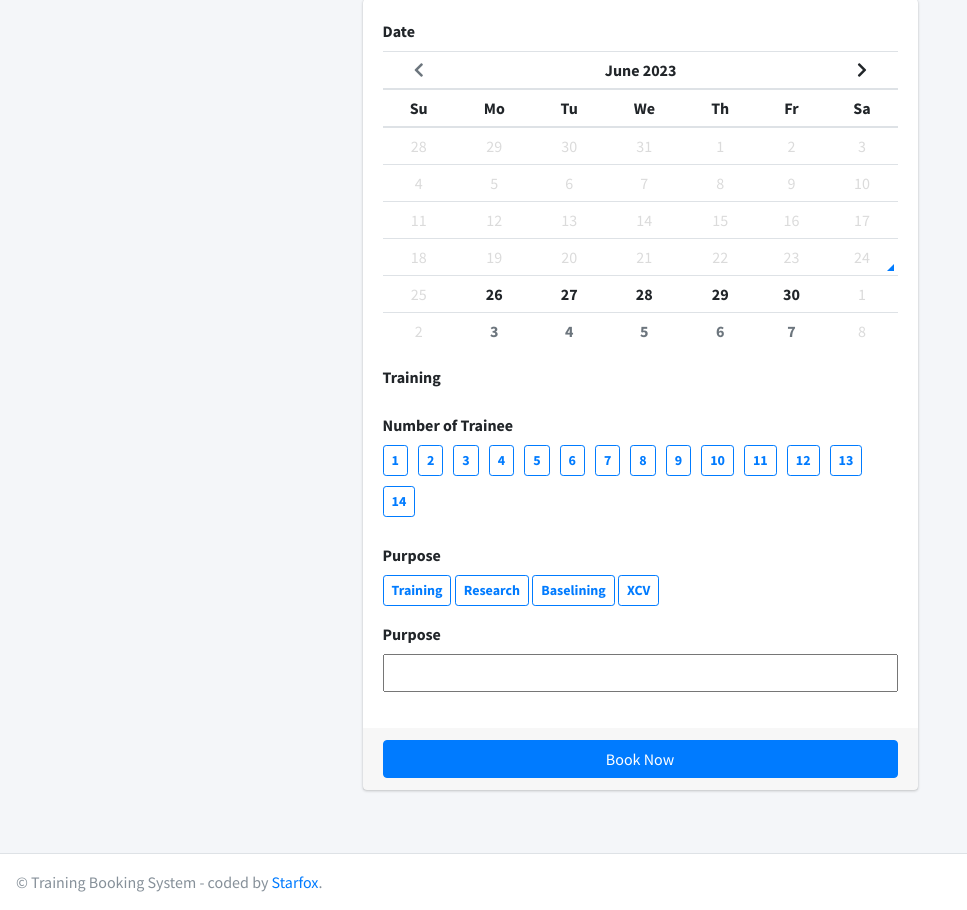
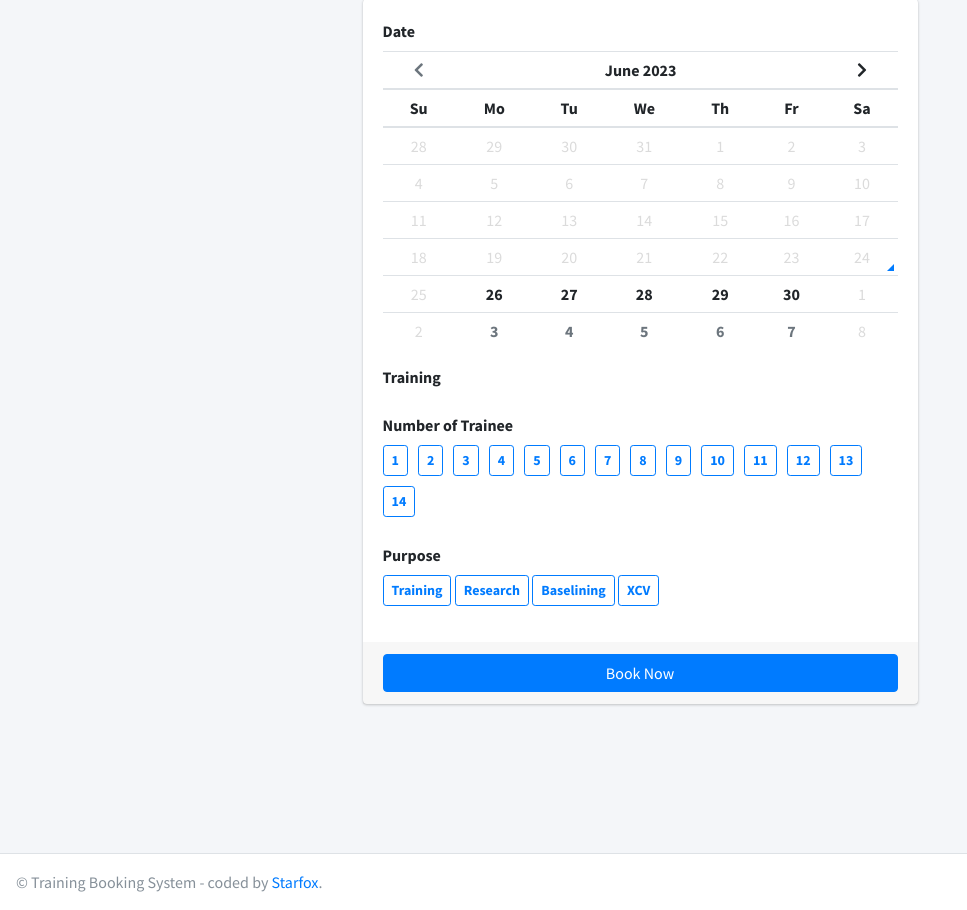
Before and after one commit to penghwee-sng/0a1b7aba-745d-4dfa-a9cc-d55c1ff71e10, a Django app: template apps/templates/home/booking.html in a window 1280 px wide. Shown: the part 286-1196 px from the top of the page, without its empty margins (0-967 px from the left). Run offline with Django 3.2, Linux system fonts and the light colour scheme; the template is opened without the code that fills it, so the values that code supplies are empty; style sheets or scripts are compiled from the project's sources; parts of the project's set-up code (start-up, migrations or seed data) failed here and were passed over; some libraries are stand-ins or nearby versions.

Commit message:
Removed extra purpose field

```diff
--- a/apps/templates/home/booking.html
+++ b/apps/templates/home/booking.html
@@ -177,12 +177,6 @@
                       value="Baselining">Baselining</label>
                   <label class="btn btn-sm btn-outline-primary"><input type="radio" name="comment"
                       value="XCV">XCV</label>
-                </div>
-              </div>
-              <div class="form-group">
-                <label>Purpose</label>
-                <div class="btn-group-toggle" id="comment1">
-                  <input type="text" name="comment" class="w-100" style="padding: 5px 10px;" />
                 </div>
               </div>
               {% endif %} {% if user.is_superuser %}
```
